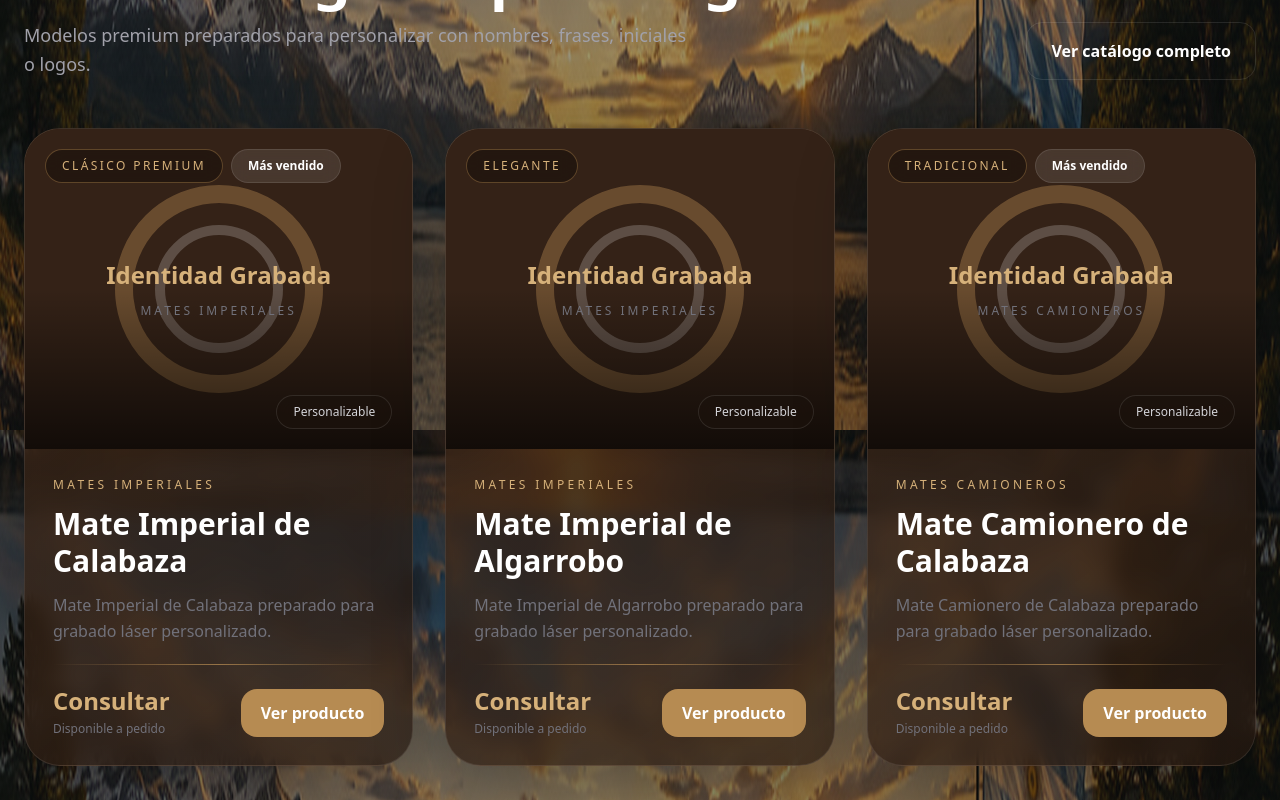
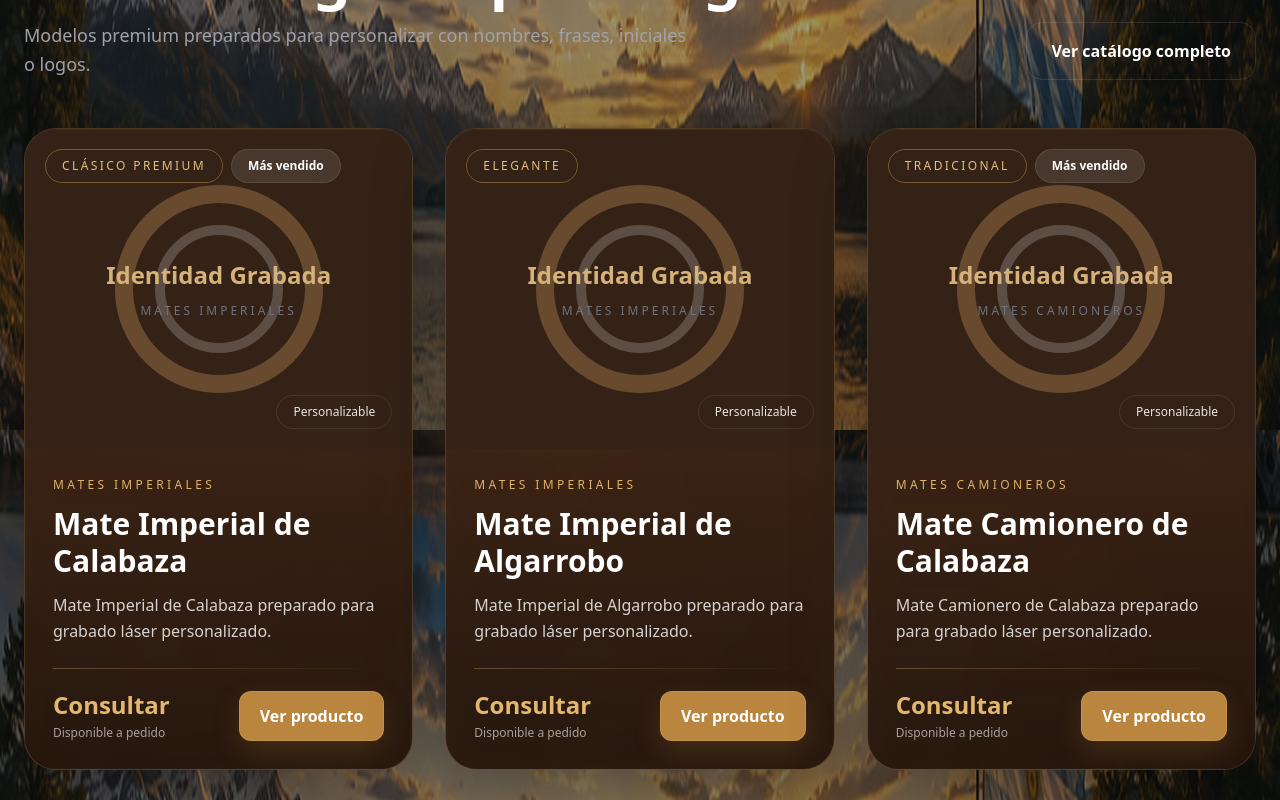
Before and after one commit to apuromate27-creator/Identidad-grabada, a Next.js app: page / in a window 1280 px wide. Shown: the part 2920-3720 px from the top of the page. Built offline with nearby package versions, Linux system fonts and the light colour scheme.

Commit message:
Add files via upload

```diff
--- /dev/null
+++ b/app/components/PremiumMediaCard.tsx
@@ -0,0 +1,56 @@
+
+import type { ReactNode } from "react";
+
+export function PremiumMediaCard({
+  media,
+  eyebrow,
+  title,
+  description,
+  footer,
+  className = "",
+}: {
+  media: ReactNode;
+  eyebrow?: string;
+  title: string;
+  description?: string;
+  footer?: ReactNode;
+  className?: string;
+}) {
+  return (
+    <article
+      className={`v15-unified-card group overflow-hidden rounded-[2rem] border border-[#d8aa62]/20 shadow-[0_25px_70px_rgba(0,0,0,.34)] ${className}`}
+    >
+      <div className="v15-unified-card-media relative h-80 overflow-hidden">
+        {media}
+        <div className="absolute inset-0 bg-gradient-to-t from-[#180e08]/55 via-transparent to-transparent" />
+      </div>
+
+      <div className="v15-unified-card-content relative p-6 md:p-7">
+        <div className="absolute inset-x-0 top-0 h-20 -translate-y-full bg-gradient-to-t from-[#2a190f]/92 to-transparent" />
+
+        {eyebrow && (
+          <p className="text-xs uppercase tracking-[0.26em] text-[#dfb36d]">
+            {eyebrow}
+          </p>
+        )}
+
+        <h3 className="mt-3 text-2xl font-black leading-tight text-white md:text-3xl">
+          {title}
+        </h3>
+
+        {description && (
+          <p className="mt-3 leading-relaxed text-stone-300">
+            {description}
+          </p>
+        )}
+
+        {footer && (
+          <>
+            <div className="my-5 h-px bg-gradient-to-r from-[#d8aa62]/35 via-[#d8aa62]/14 to-transparent" />
+            {footer}
+          </>
+        )}
+      </div>
+    </article>
+  );
+}
--- a/app/components/ProductCard.tsx
+++ b/app/components/ProductCard.tsx
@@ -5,55 +5,59 @@ import type { Product } from "../data/products";
 
 export function ProductCard({ product }: { product: Product }) {
   return (
-    <article className="ig-card ig-hover-lift group rounded-[2.25rem]">
+    <article className="v15-unified-card group overflow-hidden rounded-[2rem] border border-[#d8aa62]/20 shadow-[0_25px_70px_rgba(0,0,0,.34)]">
       <Link href={`/productos/${product.slug}`} className="block">
-        <div className="relative h-80 overflow-hidden bg-[#342217]">
+        <div className="v15-unified-card-media relative h-80 overflow-hidden">
           <ImageSlot title={product.categoryLabel} small />
 
-          <div className="absolute inset-0 bg-gradient-to-t from-black/65 via-transparent to-transparent" />
+          <div className="absolute inset-0 bg-gradient-to-t from-[#180e08]/62 via-transparent to-transparent" />
 
-          <div className="absolute left-5 top-5 flex gap-2">
-            <span className="rounded-full border border-[#b68b52]/40 bg-[#1d130d]/70 px-4 py-2 text-xs uppercase tracking-[0.2em] text-[#d6b17a] backdrop-blur">
+          <div className="absolute left-5 top-5 flex flex-wrap gap-2">
+            <span className="rounded-full border border-[#d8aa62]/40 bg-[#1d120b]/72 px-4 py-2 text-xs uppercase tracking-[0.2em] text-[#e5bd7c] backdrop-blur-md">
               {product.badge}
             </span>
 
             {product.bestSeller && (
-              <span className="rounded-full border border-white/10 bg-white/10 px-4 py-2 text-xs font-bold text-white backdrop-blur">
+              <span className="rounded-full border border-white/10 bg-white/10 px-4 py-2 text-xs font-bold text-white backdrop-blur-md">
                 Más vendido
               </span>
             )}
           </div>
 
-          <div className="absolute bottom-5 right-5 rounded-full border border-white/10 bg-[#1d130d]/65 px-4 py-2 text-xs text-zinc-300 backdrop-blur">
+          <div className="absolute bottom-5 right-5 rounded-full border border-white/10 bg-[#1d120b]/68 px-4 py-2 text-xs text-stone-200 backdrop-blur-md">
             Personalizable
           </div>
         </div>
       </Link>
 
-      <div className="relative space-y-5 p-7">
-        <div>
-          <p className="text-xs uppercase tracking-[0.28em] text-[#d6b17a]">
+      <div className="v15-unified-card-content relative p-7">
+        <div className="absolute inset-x-0 top-0 h-24 -translate-y-full bg-gradient-to-t from-[#2a190f]/94 to-transparent" />
+
+        <p className="text-xs uppercase tracking-[0.28em] text-[#dfb36d]">
           {product.categoryLabel}
         </p>
-          <h3 className="mt-3 text-3xl font-black leading-tight">
+
+        <h3 className="mt-3 text-3xl font-black leading-tight text-white">
           {product.name}
         </h3>
-          <p className="mt-3 leading-relaxed text-zinc-500">
+
+        <p className="mt-3 min-h-[3.5rem] leading-relaxed text-stone-300">
           {product.shortDescription}
         </p>
-        </div>
 
-        <div className="ig-gold-line" />
+        <div className="my-5 h-px bg-gradient-to-r from-[#d8aa62]/35 via-[#d8aa62]/12 to-transparent" />
 
         <div className="flex items-end justify-between gap-4">
           <div>
-            <p className="text-2xl font-black text-[#d6b17a]">{product.price}</p>
-            <p className="mt-1 text-xs text-zinc-500">{product.stock}</p>
+            <p className="text-2xl font-black text-[#e4b76f]">
+              {product.price}
+            </p>
+            <p className="mt-1 text-xs text-stone-400">{product.stock}</p>
           </div>
 
           <Link
             href={`/productos/${product.slug}`}
-            className="rounded-2xl bg-[#b68b52] px-5 py-3 font-black text-white transition hover:scale-[1.03]"
+            className="rounded-xl border border-[#d8aa62]/35 bg-[#b9853f] px-5 py-3 font-black text-white shadow-[0_10px_28px_rgba(185,133,63,.20)] transition duration-300 hover:-translate-y-1 hover:bg-[#ca9650]"
           >
             Ver producto
           </Link>
--- a/app/globals.css
+++ b/app/globals.css
@@ -686,3 +686,84 @@ body:has(.ig-route-home) .ig-page-scene {
     background-attachment: scroll;
   }
 }
+
+
+/* =========================================================
+   V15.6 — Tarjetas unificadas
+   Imagen arriba + contenido semitransparente integrado.
+   ========================================================= */
+
+.v15-unified-card {
+  position: relative;
+  isolation: isolate;
+  background:
+    linear-gradient(
+      145deg,
+      rgba(58, 35, 21, .72),
+      rgba(35, 21, 13, .68)
+    );
+  backdrop-filter: blur(12px);
+  transition:
+    transform .35s ease,
+    border-color .35s ease,
+    box-shadow .35s ease;
+}
+
+.v15-unified-card:hover {
+  transform: translateY(-7px);
+  border-color: rgba(225, 180, 107, .44);
+  box-shadow:
+    0 34px 85px rgba(0,0,0,.44),
+    0 0 0 1px rgba(225,180,107,.08);
+}
+
+.v15-unified-card-media {
+  background: rgba(39, 24, 15, .66);
+}
+
+.v15-unified-card-media > * {
+  transition: transform .65s ease;
+}
+
+.v15-unified-card:hover .v15-unified-card-media > * {
+  transform: scale(1.035);
+}
+
+.v15-unified-card-content {
+  background:
+    linear-gradient(
+      180deg,
+      rgba(61, 37, 22, .82),
+      rgba(37, 22, 13, .76)
+    );
+  backdrop-filter: blur(14px);
+}
+
+.v15-unified-card::after {
+  content: "";
+  position: absolute;
+  inset: 0;
+  z-index: 5;
+  pointer-events: none;
+  border-radius: inherit;
+  box-shadow:
+    inset 0 1px 0 rgba(255,255,255,.035),
+    inset 0 0 0 1px rgba(255,255,255,.012);
+}
+
+@media (max-width: 767px) {
+  .v15-unified-card-media {
+    height: 18rem;
+  }
+}
+
+@media (prefers-reduced-motion: reduce) {
+  .v15-unified-card,
+  .v15-unified-card-media > * {
+    transition: none !important;
+  }
+
+  .v15-unified-card:hover {
+    transform: none;
+  }
+}
--- a/app/trabajos/page.tsx
+++ b/app/trabajos/page.tsx
@@ -1,3 +1,51 @@
-import {Header,Footer,WhatsAppFloat,Title,ImageSlot}from"../components/ui";
-import {works}from"../data/work";
-export default function TrabajosPage(){return <main className="min-h-screen text-white ig-page-background ig-page-trabajos"><Header/><section className="max-w-7xl mx-auto px-6 py-20"><Title eyebrow="Galería" title="Trabajos realizados" text="Galería preparada para cargar fotos reales de mates, logos y regalos personalizados."/><div className="grid md:grid-cols-3 gap-6 mt-12">{works.map((w,i)=><div key={w.title} className="bg-[#2d1d13] border border-white/10 rounded-[2rem] overflow-hidden"><div className="h-80"><ImageSlot title={`Trabajo ${i+1}`} small/></div><div className="p-6"><p className="text-[#d6b17a] text-sm uppercase tracking-[0.2em]">{w.category}</p><h3 className="text-2xl font-black mt-3">{w.title}</h3><p className="text-zinc-500 mt-3">{w.description}</p></div></div>)}</div></section><Footer/><WhatsAppFloat/></main>}
+
+import {
+  Header,
+  Footer,
+  WhatsAppFloat,
+  Title,
+  ImageSlot,
+} from "../components/ui";
+import { PremiumMediaCard } from "../components/PremiumMediaCard";
+import { works } from "../data/work";
+
+export default function TrabajosPage() {
+  return (
+    <main className="min-h-screen text-white ig-page-background ig-page-trabajos">
+      <Header />
+
+      <section className="mx-auto max-w-7xl px-6 py-20">
+        <Title
+          eyebrow="Galería"
+          title="Trabajos realizados"
+          text="Galería preparada para cargar fotos reales de mates, logos y regalos personalizados."
+        />
+
+        <div className="mt-12 grid gap-7 md:grid-cols-2 xl:grid-cols-3">
+          {works.map((work, index) => (
+            <PremiumMediaCard
+              key={work.title}
+              eyebrow={work.category}
+              title={work.title}
+              description={work.description}
+              media={
+                <ImageSlot
+                  title={`Trabajo ${index + 1}`}
+                  small
+                />
+              }
+              footer={
+                <p className="text-sm font-semibold text-[#e2b56e]">
+                  Diseño personalizado · Grabado láser
+                </p>
+              }
+            />
+          ))}
+        </div>
+      </section>
+
+      <Footer />
+      <WhatsAppFloat />
+    </main>
+  );
+}
--- a/package.json
+++ b/package.json
@@ -1,6 +1,6 @@
 {
-  "name": "identidad-grabada-v15-5-fondos-individuales",
-  "version": "15.5.0",
+  "name": "identidad-grabada-v15-6-tarjetas-unificadas",
+  "version": "15.6.0",
   "private": true,
   "scripts": {
     "dev": "next dev",
```
Also changed, not shown: 1 other file (tests, documents, lock files or other folders). Lines whose indentation alone changed are shown as unchanged.
